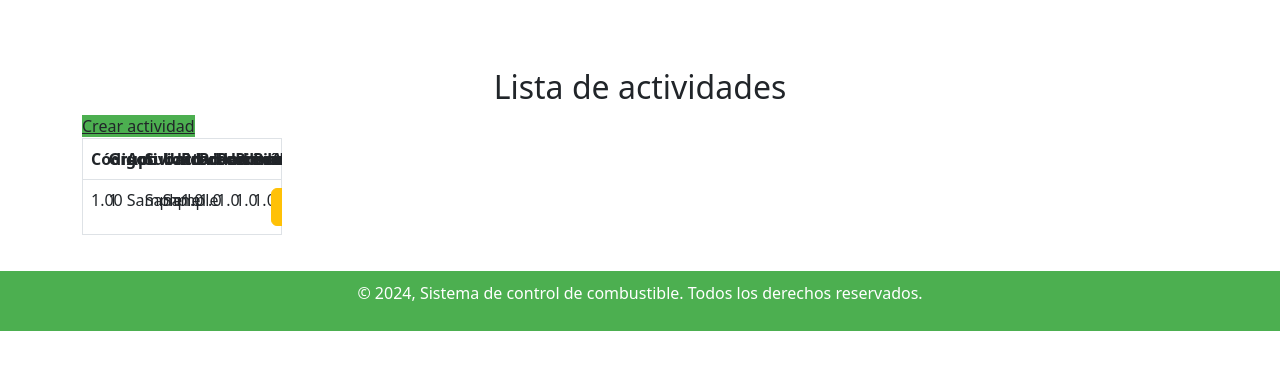
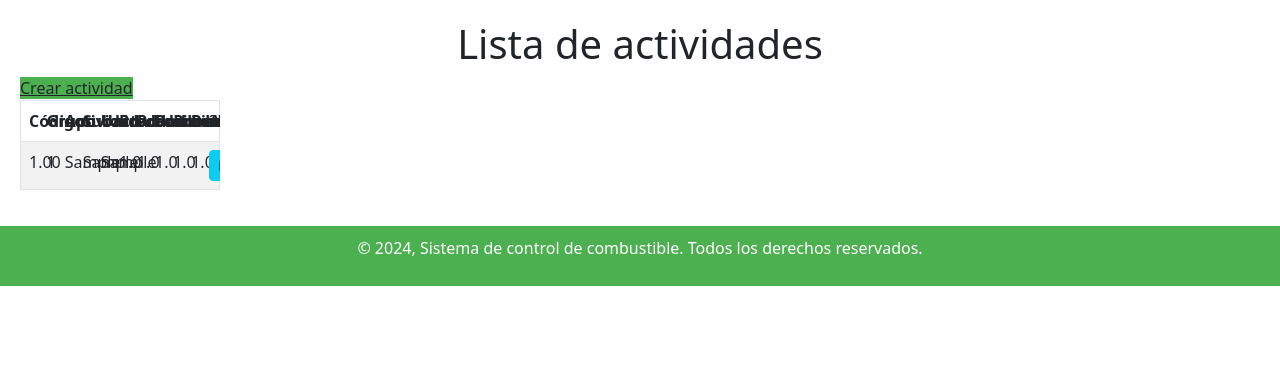
Before and after one commit to LorenzoFerreyra/control_combustible_app, a Django app: page /actividad_list/ in a window 1280 px wide. Shown: the part 76-446 px from the top of the page. Run offline with Django 5.2, Linux system fonts and the light colour scheme; tables that the repository leaves empty hold one stand-in row (values such as "Sample post"); some libraries are stand-ins or nearby versions.

Commit message:
actividad_list

```diff
--- a/control_app/templates/actividad_list.html
+++ b/control_app/templates/actividad_list.html
@@ -2,11 +2,17 @@
 {% load static %}
 
 {% block content %}
-<div class="container mt-5">
-    <h2>Lista de actividades</h2>
+<head>
+    <meta charset="UTF-8">
+    <meta name="viewport" content="width=device-width, initial-scale=1.0">
+    <title>Lista de actividades</title>
+    <link rel="stylesheet" href="{% static 'styles.css' %}">
+</head>
+<body>
+    <h1 class="page-title">Lista de actividades</h1>
     <a href="{% url 'crear_actividad' %}" class="card-header bg-custom mb-3">Crear actividad</a>
     <div class="table-responsive">
-        <table class="table">
+        <table class="table table-striped">
             <thead>
                 <tr>
                     <th>Código</th>
@@ -36,8 +42,8 @@
                     <td>{{ actividad.produccion_unid_hr_prom }}</td>
                     <td>{{ actividad.produccion_hr_unid_prom }}</td>
                     <td>
-                        <a href="{% url 'editar_actividad' actividad.id %}" class="btn btn-warning">Editar</a>
-                        <button class="btn btn-danger" data-bs-toggle="modal" data-bs-target="#deleteModal" data-id="{{ actividad.id }}">Eliminar</button>
+                        <a href="{% url 'editar_actividad' actividad.id %}" class="btn btn-sm btn-info">Editar</a>
+                        <button class="btn btn-danger btn-sm" data-bs-toggle="modal" data-bs-target="#deleteModal" data-id="{{ actividad.id }}">Eliminar</button>
                     </td>
                 </tr>
                 {% endfor %}
```
